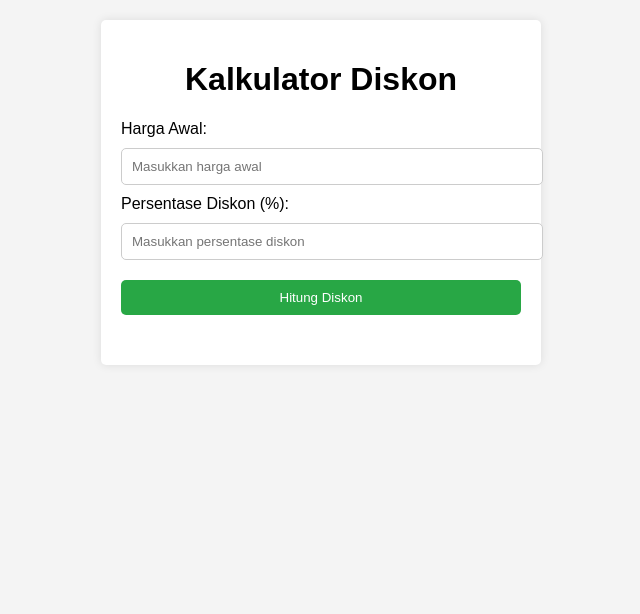
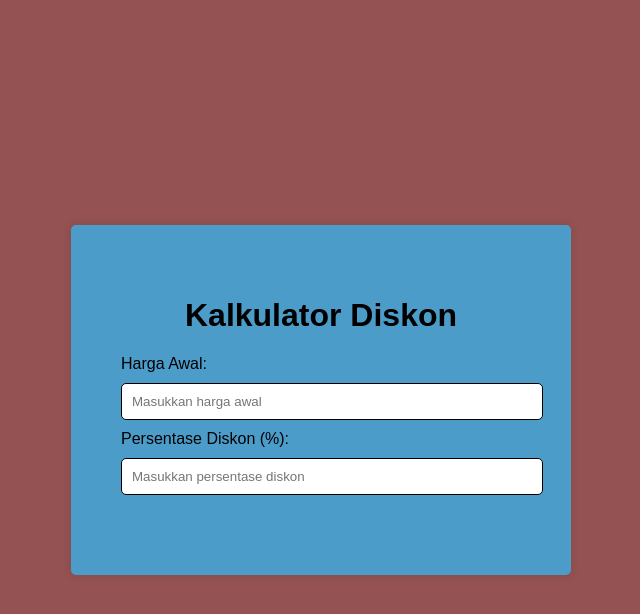
Before and after one commit to jaay6787237/JAAY.77, a plain HTML site: page index.html in a window 1280 px wide. Shown: the whole page, without its empty margins (319-959 px from the left). Drawn offline with Linux system fonts and the light colour scheme.

Commit message:
Update index.html
dengan css

```diff
--- a/index.html
+++ b/index.html
@@ -7,36 +7,30 @@
     <style>
         body {
             font-family: Arial, sans-serif;
-            background-color: #f4f4f4;
+            background-color: #945252;
             margin: 0;
-            padding: 20px;
+            padding: 0;
+            height: 100vh; /* Menggunakan full viewport height */
+            display: flex; /* Menggunakan flexbox untuk memudahkan penataan */
+            justify-content: center; /* Menempatkan kontainer secara horizontal di tengah */
+            align-items: center; /* Menempatkan kontainer secara vertikal di tengah */
         }
         .container {
-            max-width: 400px;
-            margin: auto;
-            background: white;
-            padding: 20px;
+            width: 400px; /* Lebar kontainer */
+            background: rgb(76, 156, 202);
+            padding: 50px;
             border-radius: 5px;
             box-shadow: 0 0 10px rgba(0, 0, 0, 0.1);
         }
         h1 {
             text-align: center;
         }
-        input[type="number"], input[type="button"] {
+        input[type="text"], input[type="number"] {
             width: 100%;
             padding: 10px;
             margin: 10px 0;
-            border: 1px solid #ccc;
+            border: 1px solid #000000;
             border-radius: 5px;
-        }
-        input[type="button"] {
-            background-color: #28a745;
-            color: white;
-            border: none;
-            cursor: pointer;
-        }
-        input[type="button"]:hover {
-            background-color: #218838;
         }
         .result {
             margin-top: 20px;
@@ -50,23 +44,47 @@
 <div class="container">
     <h1>Kalkulator Diskon</h1>
     <label for="hargaAwal">Harga Awal:</label>
-    <input type="number" id="hargaAwal" placeholder="Masukkan harga awal" required>
+    <input type="text" id="hargaAwal" placeholder="Masukkan harga awal" oninput="formatInput(this)" required>
 
     <label for="persenDiskon">Persentase Diskon (%):</label>
     <input type="number" id="persenDiskon" placeholder="Masukkan persentase diskon" required>
-
-    <input type="button" value="Hitung Diskon" onclick="hitungDiskon()">
 
     <div class="result" id="hasil"></div>
 </div>
 
 <script>
+    // Format input untuk menambahkan titik pemisah ribuan
+    function formatInput(input) {
+        let value = input.value.replace(/\D/g, ''); // Hapus karakter non-angka
+        input.value = value.replace(/\B(?=(\d{3})+(?!\d))/g, "."); // Format dengan titik
+        hitungDiskon(); // Panggil hitungDiskon setiap kali input berubah
+    }
+
+    // Fungsi untuk memformat angka menjadi Rupiah (dengan titik pemisah ribuan)
+    function formatRupiah(angka) {
+        return angka.toString().replace(/\B(?=(\d{3})+(?!\d))/g, ".");
+    }
+
+    // Fungsi untuk menghitung diskon dan menampilkan hasil
     function hitungDiskon() {
-        var hargaAwal = parseFloat(document.getElementById('hargaAwal').value);
+        var hargaAwal = parseFloat(document.getElementById('hargaAwal').value.replace(/\./g, ''));
         var persenDiskon = parseFloat(document.getElementById('persenDiskon').value);
 
+        // Validasi agar nilai tidak 0
+        if (hargaAwal === 0 || persenDiskon === 0) {
+            document.getElementById('hasil').innerHTML = "HARGA TIDAK VALID";
+            return;
+        }
+
+        // Validasi agar diskon tidak lebih dari 100%e:\kalkulatorukk\index.html
+        if (persenDiskon > 100) {
+            document.getElementById('hasil').innerHTML = "DISKON TIDAK VALID";
+            return;
+        }
+
+        // Validasi input yang tidak valid
         if (isNaN(hargaAwal) || isNaN(persenDiskon)) {
-            alert("Silakan masukkan nilai yang valid.");
+            document.getElementById('hasil').innerHTML = "Silakan masukkan nilai yang valid.";
             return;
         }
 
@@ -74,10 +92,13 @@
         var hargaSetelahDiskon = hargaAwal - diskon;
 
         document.getElementById('hasil').innerHTML =
-            "Diskon: Rp " + diskon.toFixed(2) + "<br>" +
-            "Harga Setelah Diskon: Rp " + hargaSetelahDiskon.toFixed(2);
+            "Diskon: Rp " + formatRupiah(diskon.toFixed(2)) + "<br>" +
+            "Harga Setelah Diskon: Rp " + formatRupiah(hargaSetelahDiskon.toFixed(2));
     }
+
+    // Tambahkan event listener untuk input hargaAwal dan persenDiskon
+    document.getElementById('hargaAwal').addEventListener('input', hitungDiskon);
+    document.getElementById('persenDiskon').addEventListener('input', hitungDiskon);
 </script>
-
 </body>
 </html>
```
